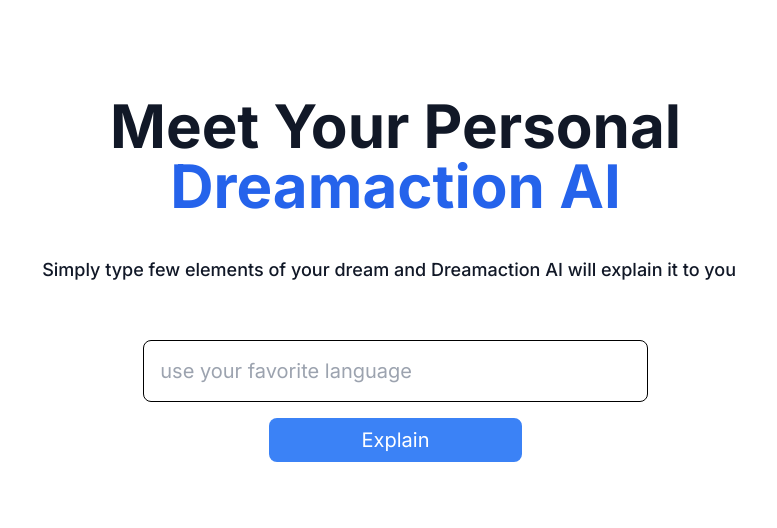
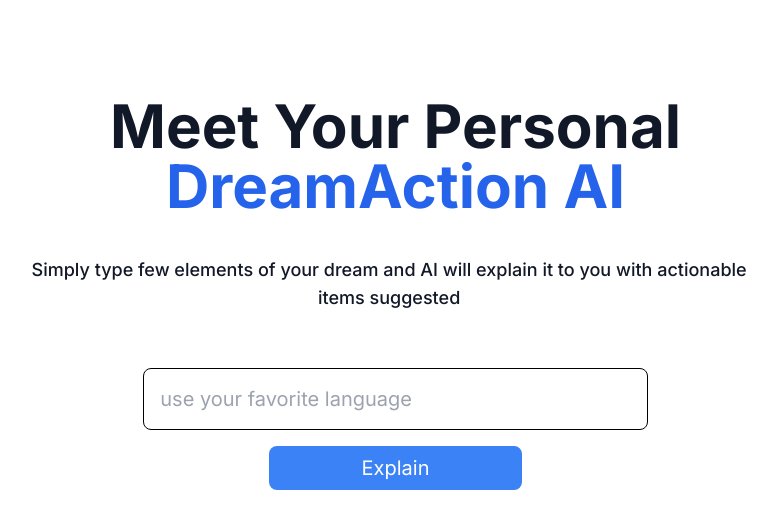
Before and after one commit to aws-samples/recipe-ai, a Next.js app: page / in a window 1280 px wide. Shown: the top 528 px of the page, without its empty margins (237-1014 px from the left). Built offline with nearby package versions, Linux system fonts and the light colour scheme; no server answers; what aws-amplify would draw is missing.

Commit message:
Update page.tsx

```diff
--- a/src/app/page.tsx
+++ b/src/app/page.tsx
@@ -28,9 +28,9 @@
     <main className="flex min-h-screen flex-col items-center  p-24  m-auto ">
       <div className=" pb-10 mx-auto text-center flex flex-col items-start -center max-w-3xl">
         <h1 className=" text-4xl  font-bold  text-gray-900 sm:text-6xl ">
-          Meet Your Personal <span className=" text-blue-600"> Dreamaction AI </span>
+          Meet Your Personal <span className=" text-blue-600"> DreamAction AI </span>
           <p className=" mt-10 font-medium   text-lg  max-w-prose text-gray-900 ">
-            Simply type few elements of your dream and Dreamaction AI will explain it to you
+            Simply type few elements of your dream and AI will explain it to you with actionable items suggested
           </p>
         </h1>
       </div>
```
